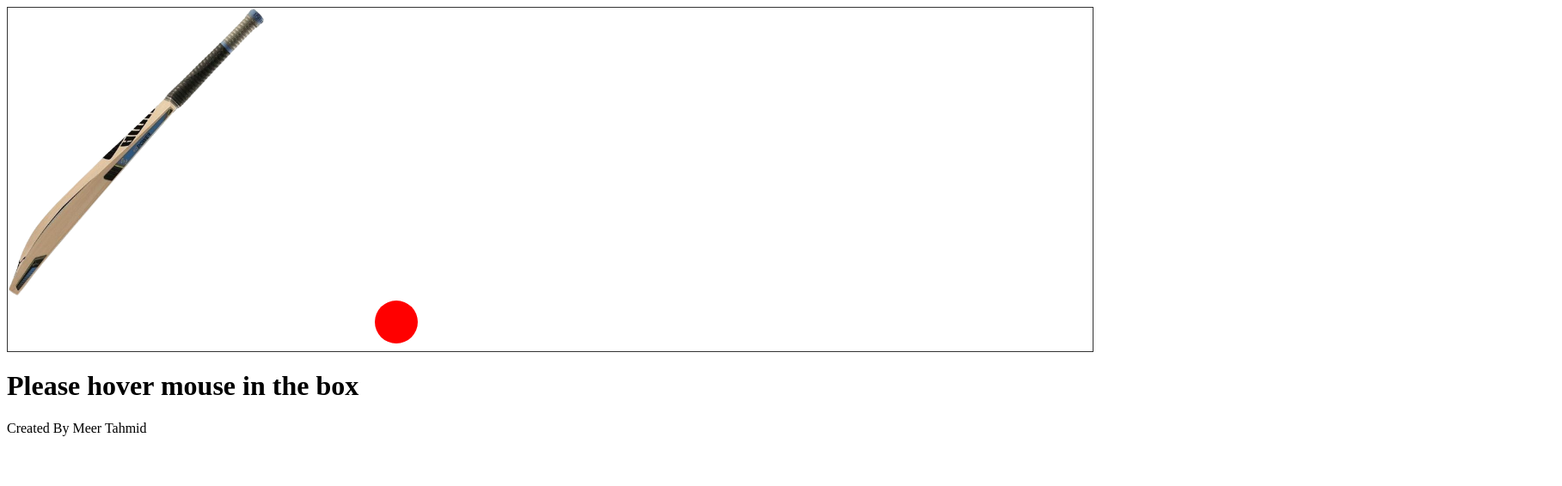
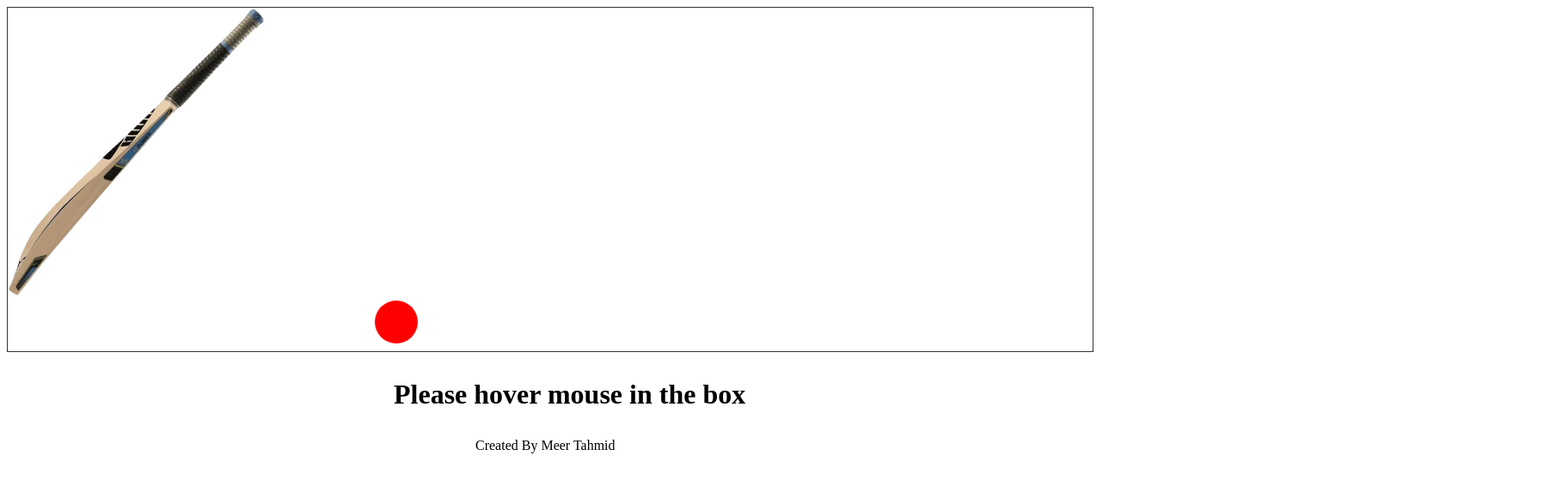
Before and after one commit to YourTahmid/Simple-Cricket, a plain HTML site: page index.html in a window 1280 px wide. Shown: the whole page at 86% size, 1817 px wide, since content can reach past the window. Drawn offline with Linux system fonts and the light colour scheme.

Commit message:
3cricket

```diff
--- a/index.html
+++ b/index.html
@@ -13,8 +13,8 @@
         <div class="ball"></div>
     </div>
 
-    <h1>Please hover mouse in the box</h1>
+    <h1 class="he">Please hover mouse in the box</h1>
 
-    <footer>Created By Meer Tahmid</footer>
+    <footer class="foot">Created By Meer Tahmid</footer>
 </body>
 </html>
--- a/style.css
+++ b/style.css
@@ -28,3 +28,16 @@
     transition: transform 0.2s ease-in;
     width: 300px;
 }
+
+.he{
+    position: relative;
+    top: 10px;
+    left: 450px;
+
+}
+
+.foot{
+    position: relative;
+    top: 20px;
+    left: 545px;
+}
```
